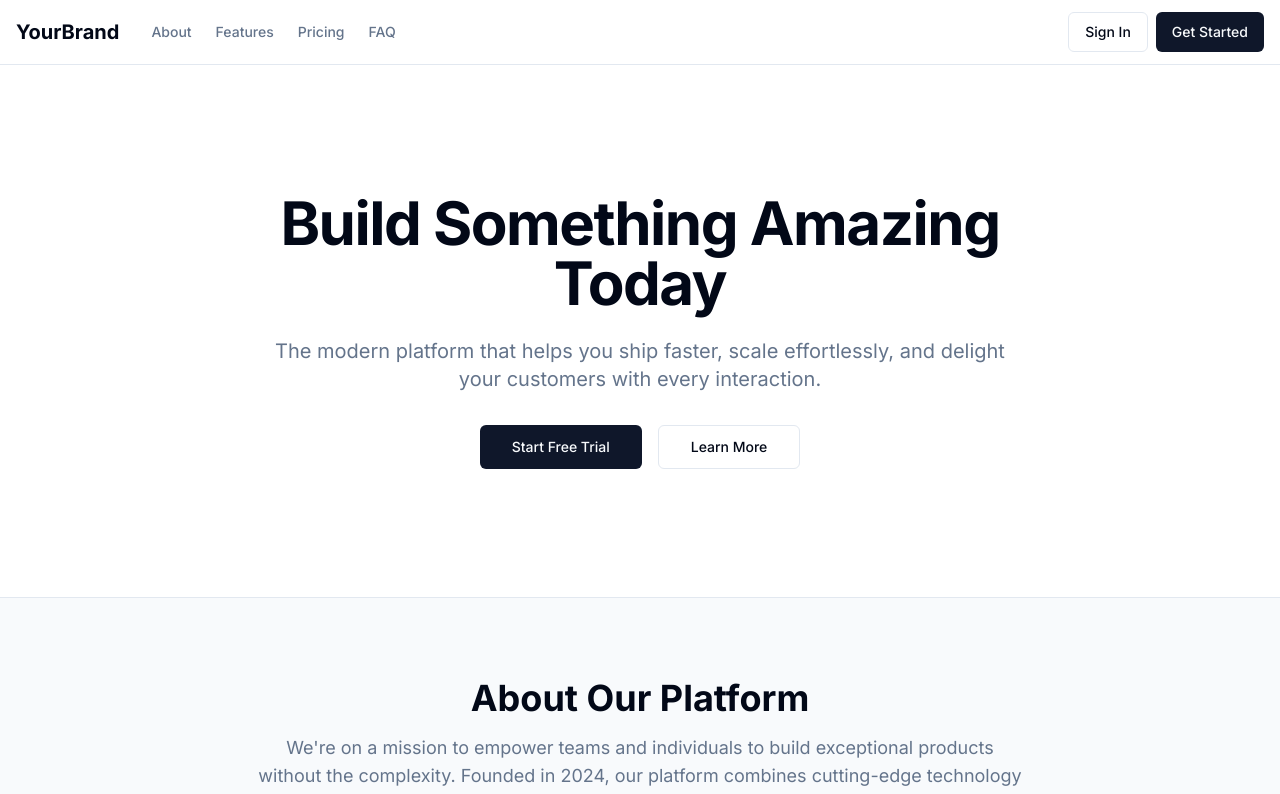
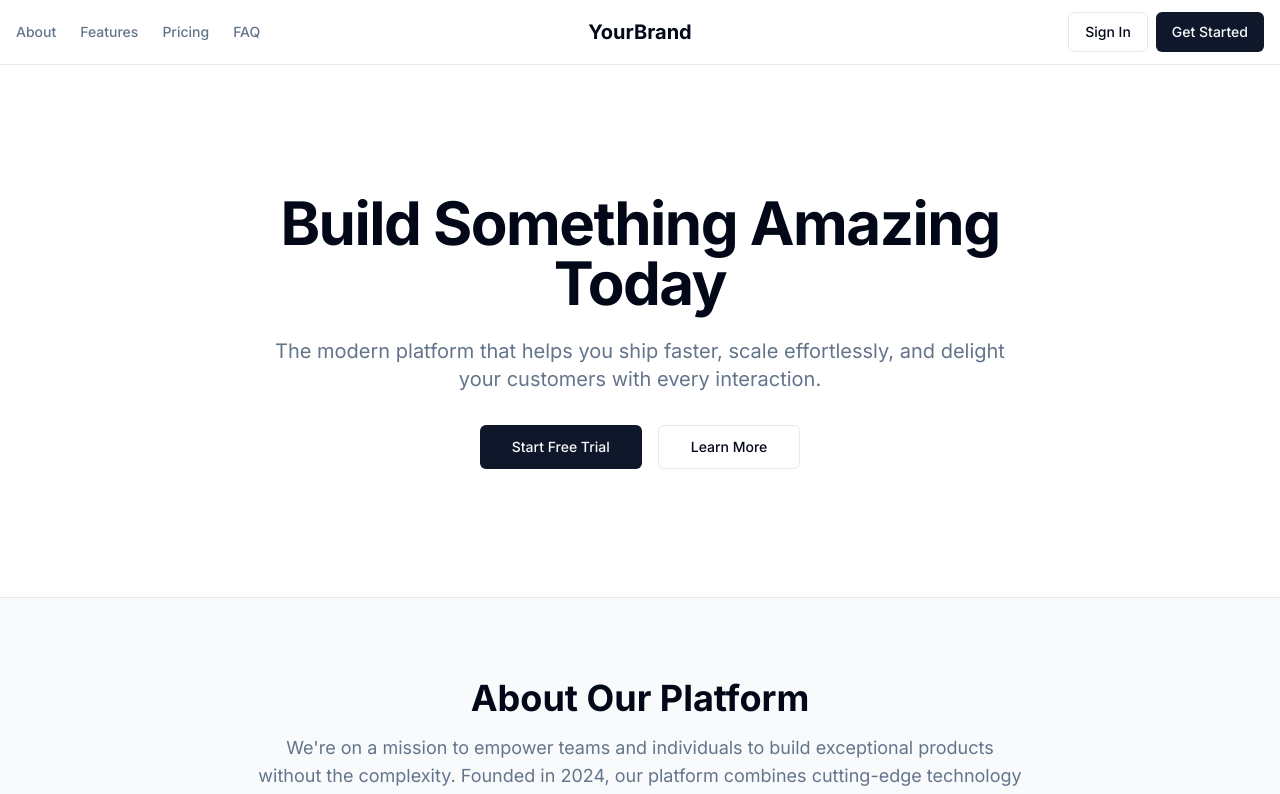
Before and after one commit to aguacasa/webapp-template, a Next.js app: page / in a window 1280 px wide. Shown: the top 794 px of the page. Built offline with nearby package versions, Linux system fonts and the light colour scheme; no server answers.

Commit message:
Reorganize header

```diff
--- a/app/page.tsx
+++ b/app/page.tsx
@@ -21,10 +21,6 @@
       {/* Header */}
       <header className="sticky top-0 z-50 w-full border-b bg-background/95 backdrop-blur supports-[backdrop-filter]:bg-background/60">
         <div className="container mx-auto flex h-16 items-center justify-between px-4">
-          <div className="flex items-center gap-8">
-            <Link href="/" className="text-xl font-bold">
-              YourBrand
-            </Link>
           <nav className="hidden items-center gap-6 md:flex">
             <Link
               href="#about"
@@ -51,7 +47,9 @@
               FAQ
             </Link>
           </nav>
-          </div>
+          <Link href="/" className="absolute left-1/2 -translate-x-1/2 text-xl font-bold">
+            YourBrand
+          </Link>
           {user ? (
             <UserNav user={user} />
           ) : (
```
Lines whose indentation alone changed are shown as unchanged.
